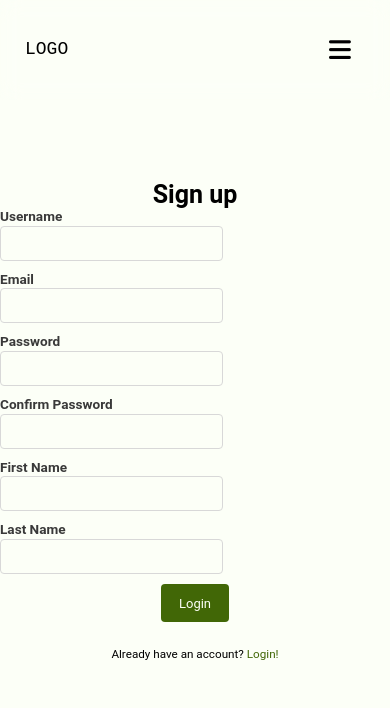
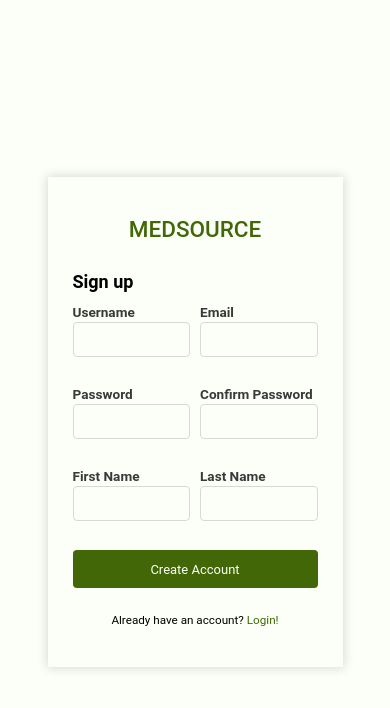
Before and after one commit to JosephBerm/client, a Next.js app: page /signup in a window 390 px wide. Shown: the top 708 px of the page. Built offline with nearby package versions, Linux system fonts and the light colour scheme.

Commit message:
feat: signup page responsive design
signup page responsive design

```diff
--- a/app/signup/page.tsx
+++ b/app/signup/page.tsx
@@ -47,14 +47,19 @@ const Page = () => {
 	if (isLoading)
 		return (
 			<div className='Signup'>
-				<h2 className='page-title'>Sign up</h2>
+				<div className='container'>
+					<h1 className='page-title'>MEDSOURCE</h1>
 					<IsBusyLoading />
+				</div>
 			</div>
 		)
 	else
 		return (
 			<div className='Signup'>
-				<h2 className='page-title'>Sign up</h2>
+				<div className='container'>
+					<h1 className='page-title'>MEDSOURCE</h1>
+					<div className='form-container'>
+						<h3>Sign up</h3>
 						<Formik
 							initialValues={form}
 							validationSchema={Validations.signupSchema}
@@ -64,35 +69,20 @@ const Page = () => {
 							}}>
 							{({ isSubmitting }) => (
 								<Form className='min-h-96 flex flex-col w-full relative'>
-							<div className='two-sided'>
 									<FormInputTextBox<SignupForm> label='Username' name='username' />
 
 									<FormInputTextBox<SignupForm> label='Email' name='email' />
-							</div>
-							<div className='two-sided'>
+
 									<FormInputTextBox<SignupForm> label='Password' name='password' type='password' />
 
 									<FormInputTextBox label='Confirm Password' name='confirmPassword' type='password' />
-							</div>
 
-							<div className='two-sided'>
 									<FormInputTextBox<SignupForm> label='First Name' name='firstName' />
 
 									<FormInputTextBox<SignupForm> label='Last Name' name='lastName' />
-							</div>
-
-							{/* <InputTextBox
-					type='text'
-					label='Date of Birth'
-					value={form.dateOfBirth}
-					handleChange={(value) => handleChange('dateOfBirth', value)}
-				/> */}
 
 									<div className='form-footer flex flex-col items-center justify-center gap-10'>
-								<button type='submit' className='submit'>
-									Login
-								</button>
-
+										<button>Create Account</button>
 										<span className='button-subtitle'>
 											Already have an account?&nbsp;
 											<a className='inline-link clickable' onClick={routeToLogin}>
@@ -104,6 +94,8 @@ const Page = () => {
 							)}
 						</Formik>
 					</div>
+				</div>
+			</div>
 		)
 }
 
--- a/src/components/NavBar.tsx
+++ b/src/components/NavBar.tsx
@@ -18,7 +18,7 @@ function NavBar() {
 		}
 	}, [path])
 
-	if (path === '/login') return
+	if (path === '/login' || path === '/signup') return
 
 	return (
 		<>
--- a/src/styles/login.css
+++ b/src/styles/login.css
@@ -1,16 +1,9 @@
-.Login {
-	height: 55vh;
-	top: 45%;
-}
-.Login h1 {
+.Login h1,
+.Signup h1 {
 	color: var(--brand-color-1);
 	font-size: 1.25em;
 }
-.Signup {
-	height: 65vh;
-	top: 40%;
-	max-height: 550px;
-}
+
 .Login,
 .Signup {
 	width: 100%;
@@ -25,7 +18,8 @@
 	transform: translate(-50%, -50%);
 }
 
-.Login .container {
+.Login .container,
+.Signup .container {
 	width: 50%;
 	min-width: 295px;
 	max-width: 500px;
@@ -40,17 +34,24 @@
 	padding-top: 40px;
 }
 
-.Login .container .page-title {
+.Login .container .page-title,
+.Signup .container .page-title {
 	align-self: center;
 	font-weight: 500;
 }
-.Login .container .form-container {
+.Login .container .form-container,
+.Signup .container .form-container {
 	width: 100%;
 }
-.Login .container .form-container .form-footer {
+.Login .container .form-container .form-footer,
+.Signup .container .form-container .form-footer {
 	align-self: center;
 	width: 100%;
 	max-width: 300px;
+}
+.Signup .container .form-container .form-footer {
+	grid-column: span 2;
+	justify-self: center;
 }
 
 .Login .form-container form {
@@ -62,18 +63,24 @@
 	justify-content: center;
 	gap: 3.5vh;
 }
-.Login .form-container form .InputTextBox {
+
+.Signup .form-container form {
+	padding: 5% 0;
+	width: 100%;
+	display: grid;
+	grid-template-columns: 1fr 1fr;
+	row-gap: 3.5vh;
+	column-gap: 10px;
+}
+
+.Login .form-container form .InputTextBox,
+.Signup .form-container form .InputTextBox {
 	width: 100%;
 }
 
-.Login .form-container h3 {
+.Login .form-container h3,
+.Signup .form-container h3 {
 	font-weight: bold;
-}
-
-.Signup form {
-	min-width: 250px;
-	max-width: 600px;
-	gap: 10px;
 }
 
 .Login .login-options-container {
@@ -88,7 +95,8 @@
 	font-size: 0.75em;
 }
 
-.Login button {
+.Login button,
+.Signup button {
 	width: 100%;
 }
 
@@ -100,36 +108,23 @@
 	color: var(--black-text-color);
 }
 
-.Signup form .two-sided {
-	display: flex;
-	flex-direction: column;
-	gap: 10px;
-}
-
 @media screen and (min-width: 480px) {
-	.Login {
+	.Login,
+	.Signup {
 		min-width: 350px;
 	}
 }
 
 @media screen and (min-width: 600px) {
-	.Signup {
-		top: 45%;
-	}
-	.Signup form {
-		gap: 5%;
-		height: 80%;
-	}
-	.Signup form .two-sided {
-		flex-direction: row;
-		gap: 5%;
-	}
 }
 
 @media screen and (min-width: 768px) {
 }
 
 @media screen and (min-width: 1024px) {
+	.Signup .form-container form {
+		column-gap: 25px;
+	}
 }
 
 @media screen and (min-width: 1080px) {
```
Lines whose indentation alone changed are shown as unchanged.
